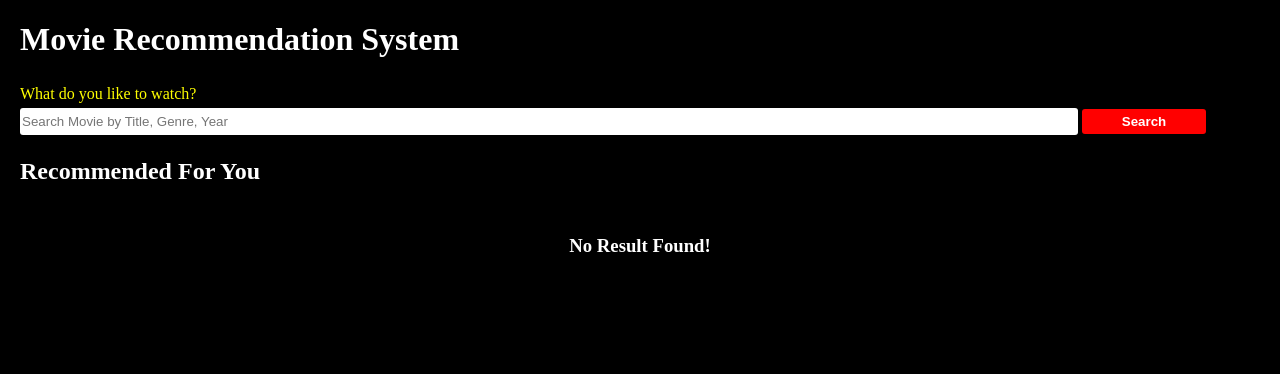
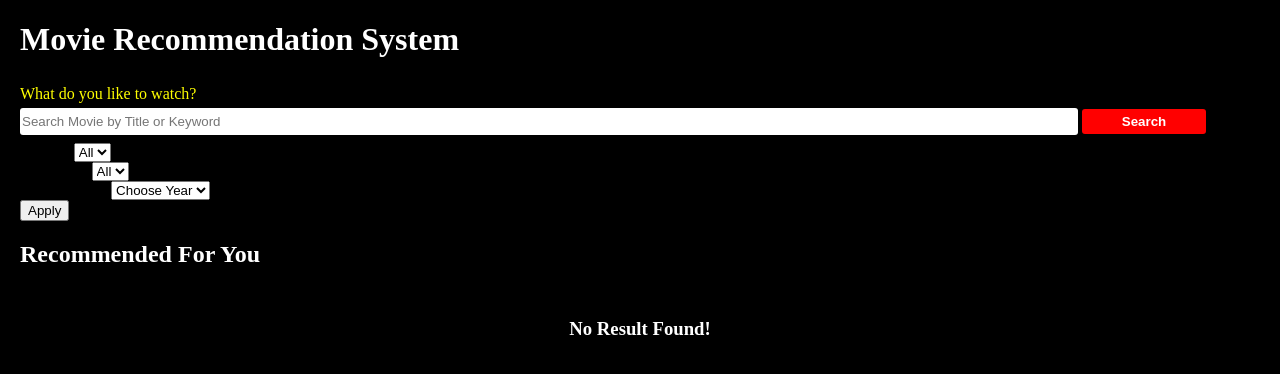
Before and after one commit to anmolkhurana490/Movie-Recommendation-System-, a Flask app: template templates/movie.html in a window 1280 px wide. Shown: the top 374 px of the page. Run offline with Flask 3, Linux system fonts and the light colour scheme; the template is opened without the code that fills it, so the values that code supplies are empty; parts of the project's set-up code (start-up, migrations or seed data) failed here and were passed over; some libraries are stand-ins or nearby versions.

Commit message:
Add files via upload

```diff
--- a/templates/movie.html
+++ b/templates/movie.html
@@ -10,12 +10,50 @@
 	<form class="search-container" method="post" action='/'>
 		<label for="search-input">What do you like to watch?</label>
 		<div class="search-input-container">
-			<input type="text" name="search-input" id="search-input" placeholder="Search Movie by Title, Genre, Year">
+			<input type="text" name="search-input" id="search-input" placeholder="Search Movie by Title or Keyword" required>
 			<button type="submit">Search</button>
 		</div>
 	</form>
+	<form class="filter-form" id="filter-form">
+		<div class="filter-group">
+			<label for="select_genres">Genres:</label>
+			<select name="select_genres" id="select-genres">
+				<option value="all">All</option>
+				{% if options["genres"] %}
+					{% for genre in options["genres"] %}
+						<option value={{genre}}>{{genre|capitalize}}</option>
+					{% endfor %}
+					<option value="other">Other</option>
+				{% endif %}
+			</select>
+		</div>
+		<div class="filter-group">
+			<label for="select_language">Language:</label>
+			<select name="select_language">
+				<option value="all">All</option>
+				{% if options["languages"] %}
+					{% for language in options["languages"] %}
+						<option value={{language}}>{{language}}</option>
+					{% endfor %}
+					<option value="other">Other</option>
+				{% endif %}
+			</select>
+		</div>
+		<div class="filter-group">
+			<label for="select_year">Release Year:</label>
+			<select name="select_year">
+				<option value="all">Choose Year</option>
+				{% if options["release_year"] %}
+					{% for year in options["release_year"] | reverse %}
+						<option value={{year}}>{{year}}</option>
+					{% endfor %}
+				{% endif %}
+			</select>
+		</div>
+		<button type="button" onclick="filter_movies()">Apply</button>
+	</form>
 	<div class="main-container">
-		<h2>
+		<h2 id="main-heading">
 			{% if search_input %}
 				Searched For: "{{search_input}}"
 				<script>document.getElementById("search-input").defaultValue="{{search_input}}";</script>
```
